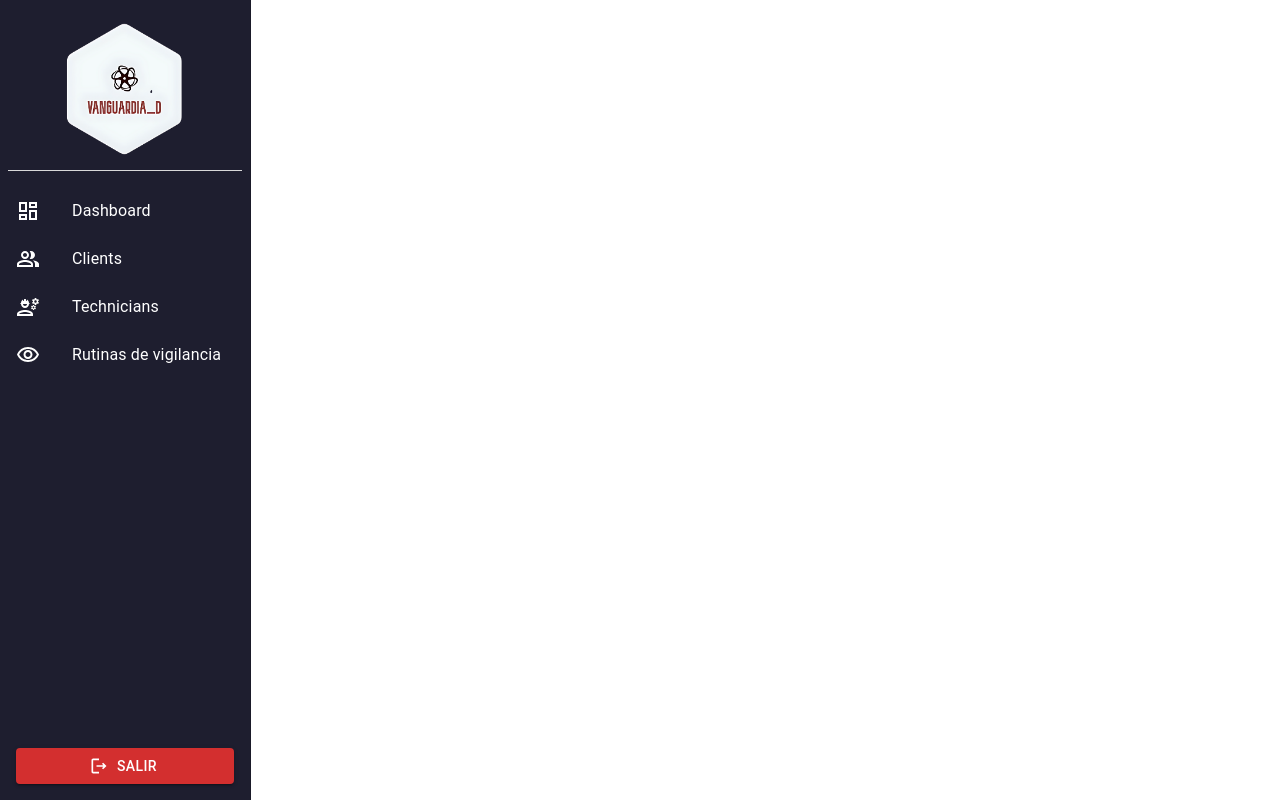
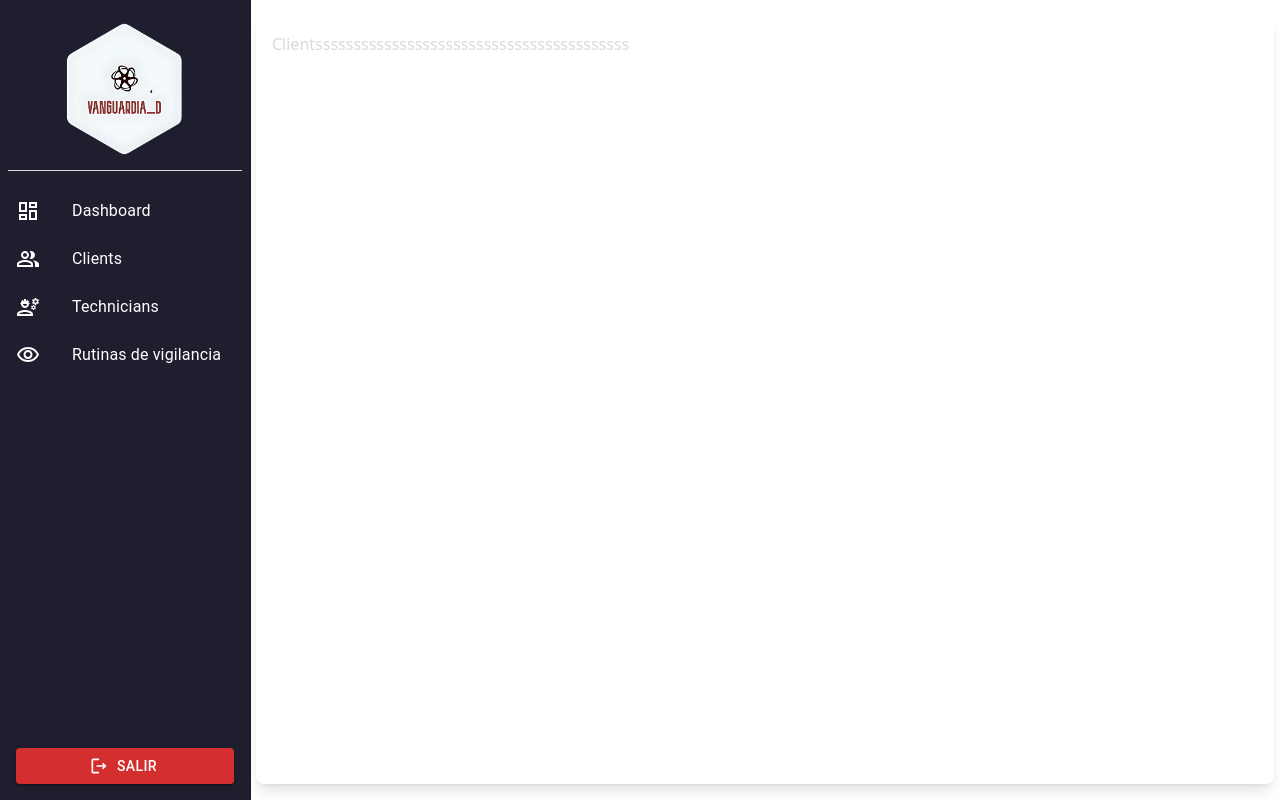
Before and after one commit to Oziel351/Vanguardia-client, a React (Vite) app: page /home/clients in a window 1280 px wide. Built offline with nearby package versions, Linux system fonts and the light colour scheme; sample sign-in values are in the browser's storage.

Commit message:
Config correct the login and show all the routes

```diff
--- a/src/components/DrawerContent.tsx
+++ b/src/components/DrawerContent.tsx
@@ -18,6 +18,7 @@ import {
   VisibilityOutlined,
 } from "@mui/icons-material";
 import Logo_Vanguardia from "../assets/images/Logo_Vanguardia.png";
+import Clients from "../pages/administrator/Clients";
 
 const modules = [
   { name: "Dashboard", path: "/home/dashboard", icon: <DashboardOutlined /> },
@@ -67,7 +68,7 @@ export const DrawerContent = () => {
             {modules.map(({ name, path, icon }) => (
               <ListItem key={name} disablePadding>
                 <ListItemButton
-                  onClick={() => navigate(path)}
+                  onClick={() => navigate(path, { replace: true })}
                   sx={{
                     "&:hover": { backgroundColor: "#2A2A3A" },
                   }}
@@ -95,12 +96,14 @@ export const DrawerContent = () => {
 
       <Box
         component="main"
-        flexGrow={1}
-        p={3}
+        p={2}
         minHeight="100vh"
-        minWidth="100vw"
+        minWidth="82vw"
+        marginLeft={30}
       >
-        <Outlet />
+        <div className=" bg-white h-full shadow-lg rounded-lg p-4">
+          <Outlet />
+        </div>
       </Box>
     </Box>
   );
--- a/src/pages/Home.tsx
+++ b/src/pages/Home.tsx
@@ -3,7 +3,7 @@ import { DrawerContent } from "../components/DrawerContent";
 
 export const Home = () => {
   return (
-    <Box display="flex">
+    <Box display="flex" color={"#D9D9D9"}>
       <DrawerContent />
     </Box>
   );
--- a/src/pages/Login.tsx
+++ b/src/pages/Login.tsx
@@ -3,7 +3,7 @@ import Logo_Vanguardia from "../assets/images/Logo_Vanguardia.png";
 import { useState } from "react";
 import { useAuthActions } from "../state/actions/useAuthActions";
 
-export const LoginPage = () => {
+export const LoginPage: React.FC = () => {
   const [formData, setFormData] = useState({ email: "", password: "" });
 
   const { login } = useAuthActions();
--- a/src/pages/administrator/Clients.tsx
+++ b/src/pages/administrator/Clients.tsx
@@ -1,7 +1,7 @@
 const Clients = () => {
   return (
     <div>
-      <h1>Clients</h1>
+      <h1>Clientsssssssssssssssssssssssssssssssssssssssss</h1>
     </div>
   );
 };
--- a/src/routes/AppRouter.tsx
+++ b/src/routes/AppRouter.tsx
@@ -5,7 +5,7 @@ import {
 } from "react-router-dom";
 import { NotFound } from "../pages/NotFound";
 import { LoginPage } from "../pages/Login";
-import { ProtectedRoutes } from "./ProtectedRoutes";
+import ProtectedRoutes from "./ProtectedRoutes";
 import { Home } from "../pages/Home";
 import { Dashboard } from "../pages/administrator/Dashboard";
 import Clients from "../pages/administrator/Clients";
@@ -23,17 +23,13 @@ const routes = createBrowserRouter([
   },
   {
     path: "/home",
-    element: (
-      <ProtectedRoutes>
-        <Home />
-      </ProtectedRoutes>
-    ),
+    element: <ProtectedRoutes children={<Home />} />,
     children: [
+      { index: true, element: <Navigate to="dashboard" replace /> },
       { path: "dashboard", element: <Dashboard /> },
       { path: "clients", element: <Clients /> },
       { path: "technicians", element: <Technicians /> },
       { path: "surveillance", element: <Surveillance /> },
-      { path: "*", element: <Navigate to="dashboard" /> },
     ],
   },
 
--- a/src/routes/ProtectedRoutes.tsx
+++ b/src/routes/ProtectedRoutes.tsx
@@ -6,12 +6,13 @@ interface ProtectedRoutesProps {
   children: ReactNode;
 }
 
-export const ProtectedRoutes: React.FC<ProtectedRoutesProps> = ({
-  children,
-}) => {
+const ProtectedRoutes: React.FC<ProtectedRoutesProps> = ({ children }) => {
   const { state } = useAuth();
-  console.log("state", state);
 
-  if (!state.isAuthenticated) return <Navigate to="/login" />;
+  if (!state.isAuthenticated) {
+    return <Navigate to="/login" />;
+  }
   return <>{children}</>;
 };
+
+export default ProtectedRoutes;
--- a/src/state/actions/useAuthActions.tsx
+++ b/src/state/actions/useAuthActions.tsx
@@ -2,6 +2,7 @@ import { useEffect } from "react";
 import { useApiRequest } from "../../hooks/useApiRequest";
 import { useAuth, User } from "../context/AuthContext";
 import { AuthActions } from "../reducers/auth.reducer";
+import { useNavigate } from "react-router-dom";
 
 interface IAuthCredentials {
   email: string;
@@ -10,11 +11,13 @@ interface IAuthCredentials {
 
 const useAuthActions = () => {
   const { data, isLoading, error, fetchData } = useApiRequest<User>();
+  const navigate = useNavigate();
 
   const { dispatch } = useAuth();
   useEffect(() => {
     if (data) {
       dispatch({ type: AuthActions.LOGIN, payload: data });
+      navigate("/home");
     }
   }, [data]);
 
--- a/src/state/context/AuthContext.tsx
+++ b/src/state/context/AuthContext.tsx
@@ -25,7 +25,7 @@ const AuthContext = createContext<
 //The context provider is a component that will wrap the entire application
 const AuthProvider: React.FC<{ children: ReactNode }> = ({ children }) => {
   const [state, dispatch] = useReducer(authReducer, initialAuthState());
-
+  console.log("state", state);
   return (
     <AuthContext.Provider value={{ state, dispatch }}>
       {children}
```
